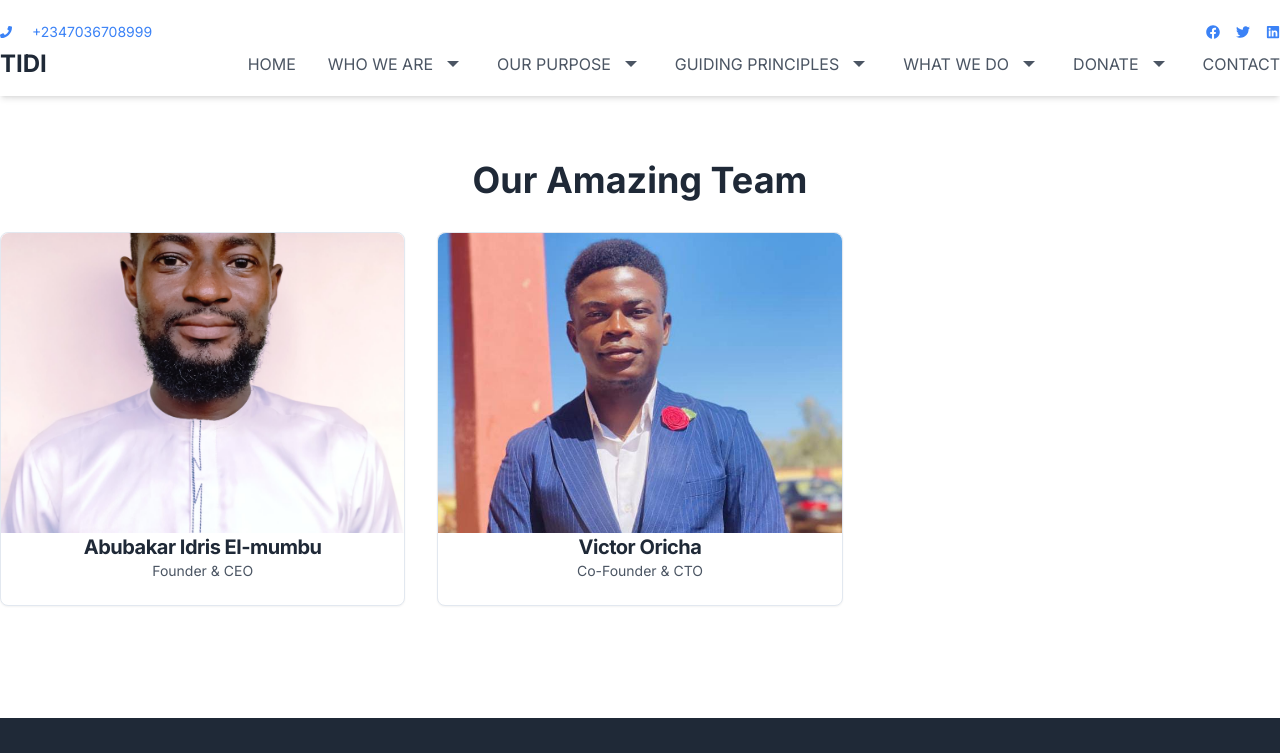
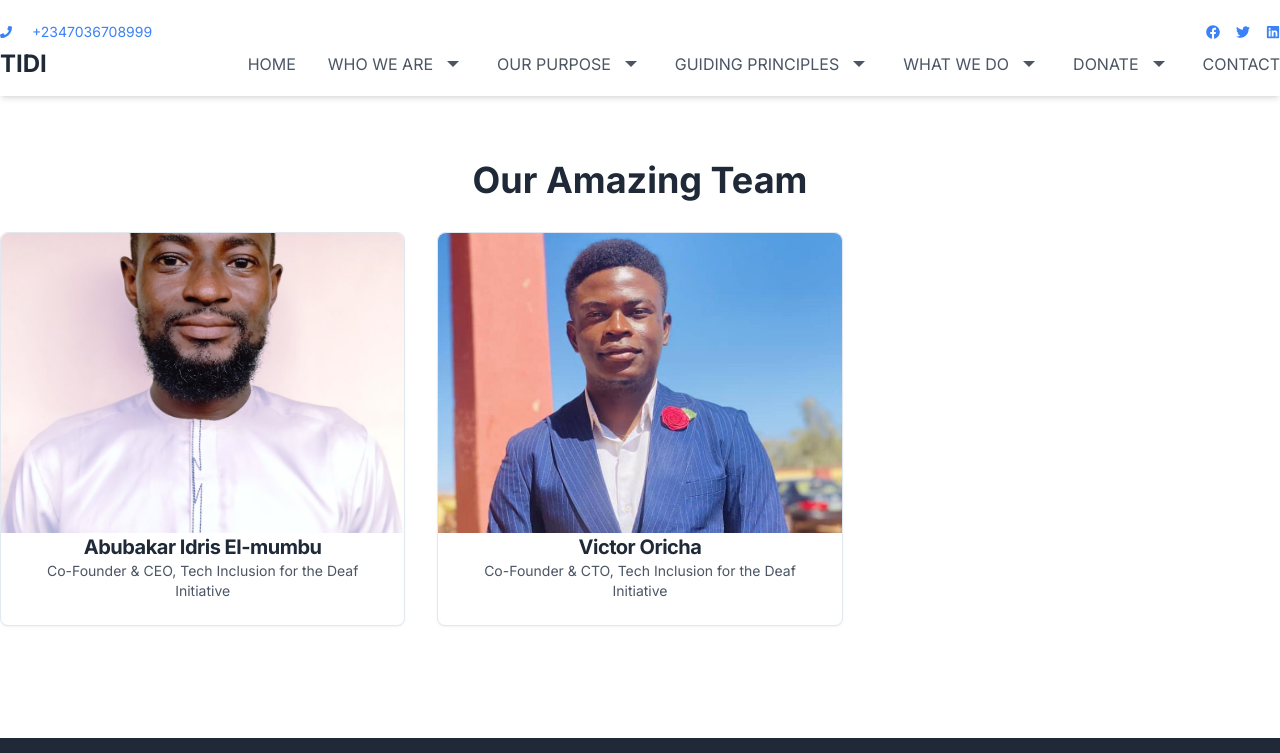
Before and after one commit to Vikkycode/TIDI, a Next.js app: page /team/key-staff in a window 1280 px wide. Shown: the top 753 px of the page. Built offline with nearby package versions, Linux system fonts and the light colour scheme.

Commit message:
abubakar added his bio

```diff
--- a/src/app/team/key-staff/page.tsx
+++ b/src/app/team/key-staff/page.tsx
@@ -26,8 +26,11 @@ interface TeamMember {
 const teamData: TeamMember[] = [
   {
     name: 'Abubakar Idris El-mumbu',
-    role: 'Founder & CEO',
-    bio: 'Abubakar is passionate about inclusive edtech program for deaf community',
+    role: 'Co-Founder & CEO, Tech Inclusion for the Deaf Initiative',
+    bio: `Abubakar Mumbu Idris is a dedicated advocate for disability inclusion and a pioneering leader in accessible technology education. As the co-founder and CEO of Tech Inclusion for the Deaf Initiative (TIDI), he has committed his career to bridging the digital divide for Deaf individuals across Nigeria, providing them with essential tools, skills, and resources to thrive in today’s technology-driven world.
+Abubakar's academic background is in History and International Studies, with certifications in digital skills such as Google Data Analytics. His educational journey has been shaped by overcoming the obstacles faced by Deaf individuals in mainstream learning environments. During his undergraduate years, he and a fellow student struggled to find accessible tech classes or mentors, eventually teaching themselves essential tech skills. This experience inspired him to create TIDI, an organization dedicated to ensuring that others in the Deaf community can access quality tech education without facing the same barriers.
+In addition to his role with TIDI, Abubakar has over four years of experience as a data analyst, a role that complements his passion for empowering Deaf individuals, particularly women and youth, to secure meaningful employment and become community leaders. Driven by the belief that Deaf individuals can achieve anything with the right support, Abubakar’s mission is to create inclusive pathways for Deaf learners, equipping them with skills such as coding, data analysis, and digital literacy to lead in the digital era.
+`,
     imageUrl: '/assets/images/Abubakar.jpg',
     socialLinks: {
       linkedin: 'https://www.linkedin.com/in/abubakar-mumbu-idris',
@@ -37,7 +40,7 @@ const teamData: TeamMember[] = [
   },
     {
     name: 'Victor Oricha',
-    role: 'Co-Founder & CTO',
+    role: 'Co-Founder & CTO, Tech Inclusion for the Deaf Initiative',
     bio: 'Victor is passionate about inclusive edtech program for deaf community',
     imageUrl: '/assets/images/victor.jpg',
     socialLinks: {
```
